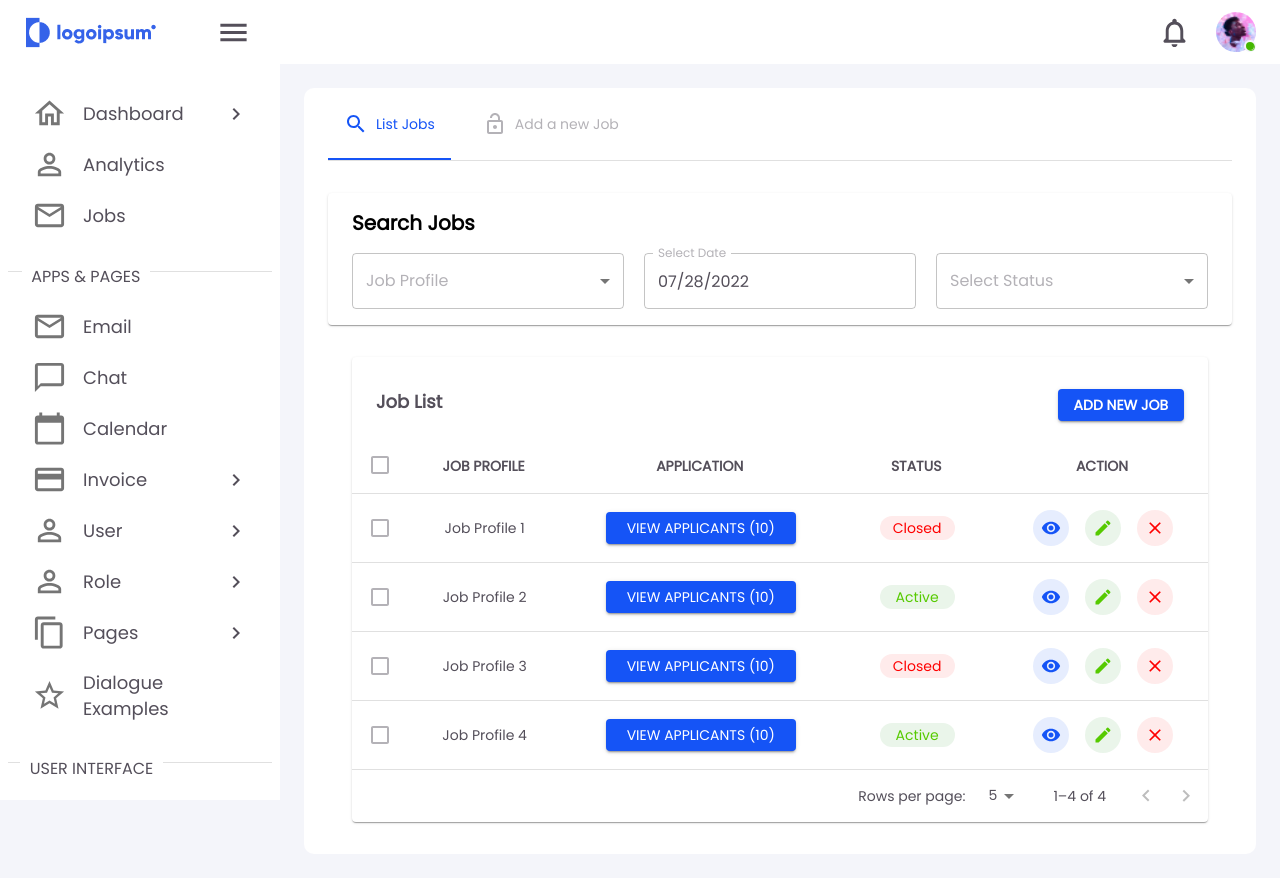
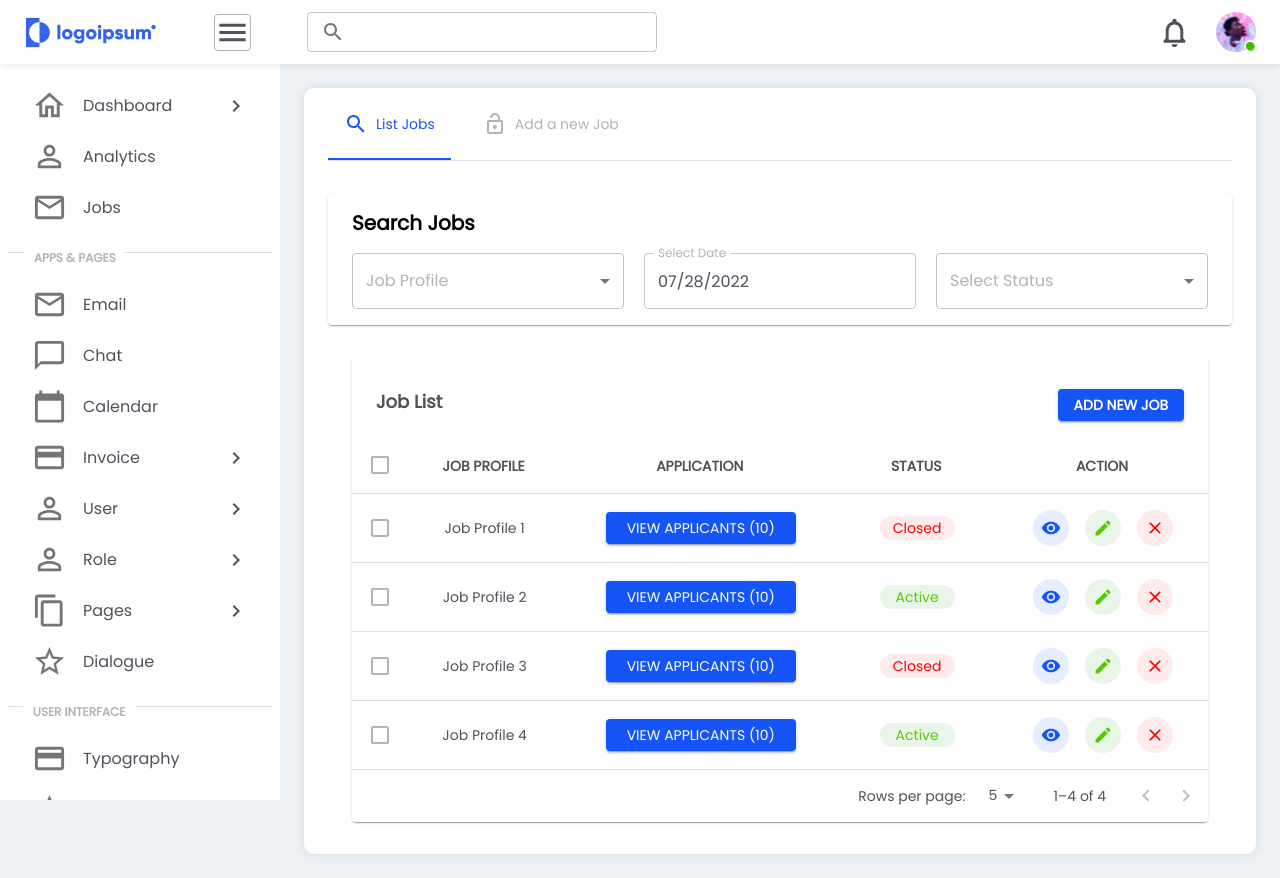
Before and after one commit to pratikwadke02/all-season-24x7-b2b, a React (Create React App) app in the folder client/: page /jobs in a window 1280 px wide. Both pictures are taken after a click on the button 233 px from the left and 32 px from the top of the page. Built offline with nearby package versions, Linux system fonts and the light colour scheme.

Commit message:
UI changes and onclick feature added

```diff
--- a/client/src/components/Analytics/Account/Account.jsx
+++ b/client/src/components/Analytics/Account/Account.jsx
@@ -156,7 +156,7 @@
             </Typography>
           </Box>
         </Box>
-        <Box sx={{mt:2}}>
+        <Box sx={{mt:2, mb:2}}>
           <Button
             variant="contained"
             color="info"
--- a/client/src/components/Analytics/Analytics.jsx
+++ b/client/src/components/Analytics/Analytics.jsx
@@ -52,6 +52,7 @@
         maxWidth: {lg: 'inherit'},
         // height: '100%',
         alignItems: "center",
+        boxShadow: "0px 0px 10px rgba(0, 0, 0, 0.1)",
       }}
     >
       <TabComponent data={data} />
--- a/client/src/components/Analytics/Info/Info.jsx
+++ b/client/src/components/Analytics/Info/Info.jsx
@@ -112,7 +112,7 @@
             </FormControl>
           </Box>
         </Box>
-        <Box sx={{}}>
+        <Box sx={{mb:2}}>
           <Button
             variant="contained"
             color="info"
--- a/client/src/components/Analytics/Notification/Notification.jsx
+++ b/client/src/components/Analytics/Notification/Notification.jsx
@@ -14,7 +14,7 @@
 
   return (
     <>
-      <Container sx={{ display: "flex", flexDirection: "column",maxWidth:{xs:'100%', lg:'inherit'}, p: 3 }}>
+      <Container sx={{ display: "flex", flexDirection: "column",maxWidth:{xs:'100%', lg:'inherit'} }}>
         <Box sx={{ display: "flex", alignItems: "center" }}>
           <BarChartOutlinedIcon
             fontSize="large"
@@ -33,7 +33,7 @@
         <Box sx={{mt:2}}>
           <SwitchComponent options={switchOptions} />
         </Box>
-        <Box sx={{ mt: 2, display:'flex' }}>
+        <Box sx={{ mt: 2,mb:2, display:'flex' }}>
           <Button
             color="info"
             variant="contained"
--- a/client/src/components/Jobs/Jobs.jsx
+++ b/client/src/components/Jobs/Jobs.jsx
@@ -29,6 +29,7 @@
           borderRadius: "10px",
           maxWidth: 1132,
           maxWidth:{ xs:"100%" , lg:"inherit"},
+          boxShadow: "0px 0px 10px rgba(0, 0, 0, 0.1)",
         }}
       >
         <TabComponent data={data} />
--- a/client/src/components/Navbar/DashboardNavbar.jsx
+++ b/client/src/components/Navbar/DashboardNavbar.jsx
@@ -1,117 +1,117 @@
-import React from 'react';
-import {useState} from 'react';
-import { styled, useTheme } from '@mui/material/styles';
-import Box from '@mui/material/Box';
-import Drawer from '@mui/material/Drawer';
-import CssBaseline from '@mui/material/CssBaseline';
-import MuiAppBar from '@mui/material/AppBar';
-import Toolbar from '@mui/material/Toolbar';
-import Typography from '@mui/material/Typography';
-import IconButton from '@mui/material/IconButton';
-import { Tooltip, Menu, Divider, SwipeableDrawer  } from '@mui/material';
+import React from "react";
+import { useState } from "react";
+import { styled, useTheme } from "@mui/material/styles";
+import Box from "@mui/material/Box";
+import Drawer from "@mui/material/Drawer";
+import CssBaseline from "@mui/material/CssBaseline";
+import MuiAppBar from "@mui/material/AppBar";
+import Toolbar from "@mui/material/Toolbar";
+import Typography from "@mui/material/Typography";
+import IconButton from "@mui/material/IconButton";
+import { Tooltip, Menu, Divider, SwipeableDrawer } from "@mui/material";
 import RadioButtonCheckedIcon from "@mui/icons-material/RadioButtonChecked";
-import {images} from '../../constants/index';
-import SearchIcon from '@mui/icons-material/Search';
-import NotificationsNoneRoundedIcon from '@mui/icons-material/NotificationsNoneRounded';
-import Avatar from '@mui/material/Avatar';
-import Analytics from '../Analytics/Analytics';
-import DashboardSidebar from '../Sidebar/DashboardSidebar';
-import NotificationMenu from '../Menu/NotificationMenu';
-import ProfileMenu from '../Menu/ProfileMenu';
-import Badge from '@mui/material/Badge';
-import {theme} from '../../theme';
-import Jobs from '../Jobs/Jobs';
-import MenuIcon from '@mui/icons-material/Menu';
-import {Routes, Route, BrowserRouter} from 'react-router-dom';
+import { images } from "../../constants/index";
+import SearchIcon from "@mui/icons-material/Search";
+import NotificationsNoneRoundedIcon from "@mui/icons-material/NotificationsNoneRounded";
+import Avatar from "@mui/material/Avatar";
+import Analytics from "../Analytics/Analytics";
+import DashboardSidebar from "../Sidebar/DashboardSidebar";
+import NotificationMenu from "../Menu/NotificationMenu";
+import ProfileMenu from "../Menu/ProfileMenu";
+import Badge from "@mui/material/Badge";
+import { theme } from "../../theme";
+import Jobs from "../Jobs/Jobs";
+import MenuIcon from "@mui/icons-material/Menu";
+import SearchWithICon from "../utils/Search/SearchWithIcon";
+import { Routes, Route, BrowserRouter } from "react-router-dom";
+import SearchWithIcon from "../utils/Search/SearchWithIcon";
 
 const StyledBadge = styled(Badge)(({ theme }) => ({
-  '& .MuiBadge-badge': {
-    backgroundColor: '#44b700',
-    color: '#44b700',
+  "& .MuiBadge-badge": {
+    backgroundColor: "#44b700",
+    color: "#44b700",
     boxShadow: `0 0 0 2px ${theme.palette.background.paper}`,
-    '&::after': {
-      position: 'absolute',
+    "&::after": {
+      position: "absolute",
       top: 0,
       left: 0,
-      width: '100%',
-      height: '100%',
-      borderRadius: '50%',
-      animation: 'ripple 1.2s infinite ease-in-out',
-      border: '1px solid currentColor',
+      width: "100%",
+      height: "100%",
+      borderRadius: "50%",
+      animation: "ripple 1.2s infinite ease-in-out",
+      border: "1px solid currentColor",
       content: '""',
     },
   },
-  '@keyframes ripple': {
-    '0%': {
-      transform: 'scale(.8)',
+  "@keyframes ripple": {
+    "0%": {
+      transform: "scale(.8)",
       opacity: 1,
     },
-    '100%': {
-      transform: 'scale(2.4)',
+    "100%": {
+      transform: "scale(2.4)",
       opacity: 0,
     },
   },
 }));
 
-const drawerWidth = 280;   // width of the drawer 280
+const drawerWidth = 280; // width of the drawer 280
 
-const Main = styled('main', { shouldForwardProp: (prop) => prop !== 'open' })(
+const Main = styled("main", { shouldForwardProp: (prop) => prop !== "open" })(
   ({ theme, open }) => ({
     flexGrow: 1,
     padding: theme.spacing(3),
-    transition: theme.transitions.create('margin', {
+    transition: theme.transitions.create("margin", {
       easing: theme.transitions.easing.sharp,
       duration: theme.transitions.duration.leavingScreen,
     }),
     marginLeft: `-${drawerWidth}px`,
     // marginLeft: {xs: 0, sm:'-340px'},
     ...(open && {
-      transition: theme.transitions.create('margin', {
+      transition: theme.transitions.create("margin", {
         easing: theme.transitions.easing.easeOut,
         duration: theme.transitions.duration.enteringScreen,
       }),
       marginLeft: 0,
     }),
-  }),
+  })
 );
 
-const ResponsiveMain = styled('main', { shouldForwardProp: (prop) => prop !== 'open' })(
-  ({ theme, open }) => ({
+const ResponsiveMain = styled("main", {
+  shouldForwardProp: (prop) => prop !== "open",
+})(({ theme, open }) => ({
   flexGrow: 1,
   padding: theme.spacing(3),
-    transition: theme.transitions.create('margin', {
+  transition: theme.transitions.create("margin", {
     easing: theme.transitions.easing.sharp,
     duration: theme.transitions.duration.leavingScreen,
   }),
-    marginLeft:0,
+  marginLeft: 0,
   ...(open && {
-      transition: theme.transitions.create('margin', {
+    transition: theme.transitions.create("margin", {
       easing: theme.transitions.easing.easeOut,
       duration: theme.transitions.duration.enteringScreen,
     }),
     marginLeft: 0,
   }),
-  }),
-);
+}));
 
 const AppBar = styled(MuiAppBar, {
-  shouldForwardProp: (prop) => prop !== 'open',
+  shouldForwardProp: (prop) => prop !== "open",
 })(({ theme, open }) => ({
-  transition: theme.transitions.create(['margin', 'width'], {
+  transition: theme.transitions.create(["margin", "width"], {
     easing: theme.transitions.easing.sharp,
     duration: theme.transitions.duration.leavingScreen,
   }),
   ...(open && {
     width: `calc(100% - ${drawerWidth}px)`,
     marginLeft: `${drawerWidth}px`,
-    transition: theme.transitions.create(['margin', 'width'], {
+    transition: theme.transitions.create(["margin", "width"], {
       easing: theme.transitions.easing.easeOut,
       duration: theme.transitions.duration.enteringScreen,
     }),
   }),
 }));
-
-
 
 export default function PersistentDrawerLeft() {
   const theme = useTheme();
@@ -119,6 +119,13 @@
   const [open, setOpen] = React.useState(false);
   const [anchorElUser, setAnchorElUser] = useState(null);
   const [anchorElNotifications, setAnchorElNotifications] = useState(null);
+
+  const toggleDrawer = (open) => (event) => {
+    if(event.type === "keydown" && (event.key === "Tab" || event.key === "Shift")) {
+      return;
+    }
+    setOpen(open);
+  }
 
   const handleDrawerOpen = () => {
     setOpen(!open);
@@ -130,11 +137,11 @@
 
   const handleOpenNotificationsMenu = (event) => {
     setAnchorElNotifications(event.currentTarget);
-  }
+  };
 
   const handleCloseNotificationMenu = (event) => {
     setAnchorElNotifications(null);
-  }
+  };
 
   const handleOpenUserMenu = (event) => {
     setAnchorElUser(event.currentTarget);
@@ -144,49 +151,98 @@
     setAnchorElUser(null);
   };
 
-
-  const DrawerHeader = styled('div')(({ theme }) => ({
-    display: 'flex',
-    alignItems: 'center',
+  const DrawerHeader = styled("div")(({ theme }) => ({
+    display: "flex",
+    alignItems: "center",
     padding: theme.spacing(0, 1),
     // necessary for content to be below app bar
     ...theme.mixins.toolbar,
-    justifyContent: 'flex-end',
+    justifyContent: "flex-end",
   }));
 
+  const searchIcon = <SearchIcon />;
 
   return (
-    <Box sx={{ display: 'flex' }}>
+    <Box sx={{ display: "flex" }}>
       {/* <CssBaseline /> */}
-      <AppBar elevation={0} position="fixed" sx={{zIndex: (theme) => theme.zIndex.drawer + 1}} >
+      <AppBar
+        elevation={0}
+        position="fixed"
+        sx={{
+          zIndex: (theme) => theme.zIndex.drawer + 1,
+          boxShadow: "0px 0px 10px rgba(0, 0, 0, 0.1)",
+        }}
+      >
         <Toolbar>
-          <Box sx={{display:'flex', minWidth:{xs:'170px' ,sm:'235px'}, justifyContent:'space-between',alignItems:'center', flexDirection:{xs:'row-reverse', sm:'row'}}}>
-          <Box sx={{display:'flex'}}>
-          <img src={images.HomeLogo} alt="dashboard-logo"/>
+          <Box
+            sx={{
+              display: "flex",
+              minWidth: { xs: "170px", sm: "235px" },
+              justifyContent: "space-between",
+              alignItems: "center",
+              flexDirection: { xs: "row-reverse", sm: "row" },
+            }}
+          >
+            <Box sx={{ display: "flex" }}>
+              <img src={images.HomeLogo} alt="dashboard-logo" />
             </Box>
             <IconButton
               color="inherit"
               aria-label="open drawer"
-            onClick={handleDrawerOpen}
-            edge="start"  //...(open && { display: 'none' })
+              onClick={toggleDrawer(true)}
+              edge="start" //...(open && { display: 'none' })
             >
-            <MenuIcon fontSize='large' sx={{backgroundColor:theme.palette.background.default, color:theme.palette.text.primary, borderRadius:'4px'}} />
+              <MenuIcon
+                fontSize="large"
+                sx={{
+                  backgroundColor: theme.palette.background.default,
+                  color: theme.palette.text.primary,
+                  borderRadius: "4px",
+                  border: "1px solid" + theme.palette.text.secondary,
+                }}
+              />
             </IconButton>
           </Box>
-          <Box sx={{ flexGrow: 1, display:'flex',alignItems:'center', flexDirection:'row', ml:4}}>
-              <IconButton sx={{display:{xs:'none',sm:'none'}}}>
+          <Box
+            sx={{
+              flexGrow: 1,
+              display: "flex",
+              alignItems: "center",
+              flexDirection: "row",
+              ml: 4,
+            }}
+          >
+            <IconButton sx={{ display: { xs: "none", sm: "none" } }}>
               <SearchIcon fontSize="large" />
             </IconButton>
+            <Box
+              sx={{
+                ml: 2,
+                maxWidth: "350px",
+                width: "100%",
+                display: { xs: "none", sm: "block" },
+              }}
+            >
+              <SearchWithIcon
+                id="search"
+                icon={searchIcon}
+                position="start"
+                adornment="true"
+              />
             </Box>
-            <Box sx={{ flexGrow: 0, display:'flex' }}>
-            <Tooltip title="Open Notifications" sx={{mr:{xs:0, sm:2}}}>
+          </Box>
+          <Box sx={{ flexGrow: 0, display: "flex" }}>
+            <Tooltip title="Open Notifications" sx={{ mr: { xs: 0, sm: 2 } }}>
               <IconButton onClick={handleOpenNotificationsMenu}>
-              <NotificationsNoneRoundedIcon fontSize="large" sx={{color:theme.palette.text.primary }}/>
+                <NotificationsNoneRoundedIcon
+                  fontSize="large"
+                  sx={{ color: theme.palette.text.primary }}
+                />
               </IconButton>
             </Tooltip>
             <Menu
-            PaperProps={{ sx: { width: "100%" , maxWidth:'380px' } }}
-            sx={{mr:1, mt: "45px", width:{xs:'350px', sm:'380px'}}}
+              PaperProps={{ sx: { width: "100%", maxWidth: "380px" } }}
+              sx={{ mr: 1, mt: "45px", width: { xs: "350px", sm: "380px" } }}
               id="notification-appbar"
               anchorEl={anchorElNotifications}
               anchorOrigin={{
@@ -203,7 +259,7 @@
             >
               <NotificationMenu />
             </Menu>
-            <Tooltip title="Open settings" sx={{ml:1}}>
+            <Tooltip title="Open settings" sx={{ ml: 1 }}>
               <IconButton
                 onClick={handleOpenUserMenu}
                 sx={{ p: 0, display: { xs: "block", sm: "block" } }}
@@ -218,7 +274,7 @@
               </IconButton>
             </Tooltip>
             <Menu
-              PaperProps={{ sx: { width: "100%" , maxWidth:'230px' } }}
+              PaperProps={{ sx: { width: "100%", maxWidth: "230px" } }}
               sx={{ mt: "45px" }}
               id="menu-appbar"
               anchorEl={anchorElUser}
@@ -241,77 +297,85 @@
       </AppBar>
       <BrowserRouter>
         <Drawer
-        PaperProps = {{
-          sx : {
-            p:1,
+          PaperProps={{
+            sx: {
+              p: 1,
               textAlign: "center",
               backgroundColor: theme.palette.background.default,
-            border: 'none',
+              border: "none",
               // position: 'relative',
-            }
+            },
           }}
           sx={{
             width: drawerWidth,
             flexShrink: 0,
-          '& .MuiDrawer-paper': {
+            "& .MuiDrawer-paper": {
               width: drawerWidth,
-            boxSizing: 'border-box',
+              boxSizing: "border-box",
             },
-          display: { xs: 'none', sm: 'block' },
+            display: { xs: "none", sm: "block" },
           }}
           // variant={{xs:"permanent", sm:"persistent"}}
           variant="persistent"
           anchor="left"
           open={open}
         >
-
-        <DrawerHeader>
-        </DrawerHeader>
+          <DrawerHeader></DrawerHeader>
           <DashboardSidebar />
         </Drawer>
         <Drawer
-        PaperProps = {{
-          sx : {
-            p:1,
+          PaperProps={{
+            sx: {
+              p: 1,
               textAlign: "center",
               backgroundColor: theme.palette.background.default,
-            border: 'none',
-            position: 'relative',
-            }
+              border: "none",
+              position: "relative",
+            },
           }}
           sx={{
             width: drawerWidth,
             flexShrink: 0,
-          '& .MuiDrawer-paper': {
+            "& .MuiDrawer-paper": {
               width: drawerWidth,
-            boxSizing: 'border-box',
+              boxSizing: "border-box",
             },
             display: { xs: "block", sm: "none" },
           }}
           variant="temporary"
           anchor="left"
           open={open}
-        onClose={handleDrawerClose}
+          onClose={toggleDrawer(false)}
         >
-
-        <DrawerHeader>
-        </DrawerHeader>
+          <Box
+            role="presentation"
+            onClick={toggleDrawer(false)}
+            onKeyDown={toggleDrawer(false)}
+          >
+            <DrawerHeader></DrawerHeader>
             <DashboardSidebar />
+          </Box>
         </Drawer>
-      <Main open={open} sx={{maxWidth:'1300px', display:{xs:'none',sm:'block' }}}>
+        <Main
+          open={open}
+          sx={{ maxWidth: "1300px", display: { xs: "none", sm: "block" } }}
+        >
           <DrawerHeader />
           <Routes>
             <Route path="/all-season-24x7-b2b" element={<Analytics />} />
-          <Route path="/jobs" element={<Jobs/>} />
+            <Route path="/jobs" element={<Jobs />} />
           </Routes>
           {/* <Analytics /> */}
           {/* <Jobs /> */}
         </Main>
-      <ResponsiveMain open={open} sx={{maxWidth:'1300px', display:{xs:'block',sm:'none' }}}>
+        <ResponsiveMain
+          open={open}
+          sx={{ maxWidth: "1300px", display: { xs: "block", sm: "none" } }}
+        >
           <DrawerHeader />
           <Routes>
             <Route path="/all-season-24x7-b2b" element={<Analytics />} />
-          <Route path="/jobs" element={<Jobs/>} />
+            <Route path="/jobs" element={<Jobs />} />
           </Routes>
           {/* <Analytics /> */}
           {/* <Jobs /> */}
--- a/client/src/components/Sidebar/DashboardSidebar.jsx
+++ b/client/src/components/Sidebar/DashboardSidebar.jsx
@@ -169,7 +169,7 @@
     ],
   },
   {
-    name: "Dialogue Examples",
+    name: "Dialogue",
     icon: <StarBorderOutlinedIcon fontSize="large" />,
     link: "/dialogue",
     isHeader: true,
@@ -243,29 +243,29 @@
 
   return (
     <>
-      <List sx={{ p: 1 , pt:2, pb:2}}>
+      <List sx={{ p: 1}}>
         {appsAndPagesData.map((item, index) => {
           return <CollapseComponent {...item} key={index} />;
         })}
       </List>
-      <Divider textAlign="left" sx={{ pt: 1, pb: 1 }}>
-        <Typography sx={{ mb: "-.75rem" }}>APPS & PAGES</Typography>
+      <Divider  textAlign="left" sx={{ pt: 1, pb: 2 }}>
+        <Typography variant="h6" sx={{ mb: "-.75rem",color:theme.palette.text.secondary, fontWeight:theme.typography.fontWeightBold }}>APPS & PAGES</Typography>
       </Divider>
-      <List sx={{ p: 1,  pt:2, pb:2 }}>
+      <List sx={{ p: 1}}>
         {userIntefaceData.map((item, index) => {
           return <CollapseComponent {...item} key={index} />;
         })}
       </List>
-      <Divider textAlign="left" sx={{ pt: 1, pb: 1 }}>
-        <Typography sx={{ mb: "-.75rem" }}>USER INTERFACE</Typography>
+      <Divider textAlign="left" sx={{ pt: 1, pb: 2 }}>
+        <Typography variant="h6" sx={{ mb: "-.75rem",color:theme.palette.text.secondary, fontWeight:theme.typography.fontWeightBold }}>USER INTERFACE</Typography>
       </Divider>
-      <List sx={{ p: 1 , pt:2, pb:2}}>
+      <List sx={{ p: 1}}>
         {formsAndTablesData.map((item, index) => {
           return <CollapseComponent {...item} key={index} />;
         })}
       </List>
-      <Divider textAlign="left" sx={{ pt: 1, pb: 1 }}>
-        <Typography sx={{ mb: "-.75rem" }}>FORMS & TABLES</Typography>
+      <Divider textAlign="left" sx={{ pt: 1}}>
+        <Typography variant="h6" sx={{ mb: "-.75rem",color:theme.palette.text.secondary, fontWeight:theme.typography.fontWeightBold }}>FORMS & TABLES</Typography>
       </Divider>
     </>
   );
--- a/client/src/components/utils/Collapse/CollapseComponent.jsx
+++ b/client/src/components/utils/Collapse/CollapseComponent.jsx
@@ -35,11 +35,11 @@
       <ListItemIcon sx={{ mr: 2 }}>{icon}</ListItemIcon>
       <ListItemText inset={!icon}>
         {isHeader ? (
-           <Typography variant="h3" sx={{mb:-.15}}>
+           <Typography variant="h4" sx={{mb:-.15}}>
            {name}
            </Typography>
         ): (
-          <Typography variant="h4" sx={{mb:-.15}}>
+          <Typography variant="h5" sx={{mb:-.15}}>
             {name}
           </Typography>
         )}
--- /dev/null
+++ b/client/src/components/utils/Search/SearchWithIcon.jsx
@@ -0,0 +1,34 @@
+import React from 'react'
+import { FormControl, InputLabel, InputAdornment, OutlinedInput } from '@mui/material';
+
+const SearchWithIcon = (props) => {
+
+    const {icon, label, id, position} = props;
+
+    if(position == "start"){
+        return (
+            <FormControl sx={{ width: '100%' }} variant="outlined">
+                  <InputLabel htmlFor="outlined-adornment-password">{label}</InputLabel>
+                  <OutlinedInput
+                    sx={{height: '40px'}}
+                    id={id}
+                    startAdornment = {<InputAdornment position="start">{icon}</InputAdornment>}
+                    label={label}
+                  />
+                </FormControl>
+          )
+    }else{
+        return (
+            <FormControl sx={{ width: '100%' }} variant="outlined">
+                  <InputLabel htmlFor="outlined-adornment-password">{label}</InputLabel>
+                  <OutlinedInput
+                    id={id}
+                    endAdornment = {<InputAdornment position="end">{icon}</InputAdornment>}
+                    label={label}
+                  />
+                </FormControl>
+          )
+    }
+}
+
+export default SearchWithIcon
--- a/client/src/views/Dashboard/Dashboard.jsx
+++ b/client/src/views/Dashboard/Dashboard.jsx
@@ -9,7 +9,7 @@
   return (
     <>
     <Box
-    bgcolor={'#f4f5fa'} sx={{
+    bgcolor={'#ebf1f4'} sx={{
       minHeight:{xs:'100vh'}
     }}>
         <DashboardNavbar />
```
Also changed, not shown: client/src/components/Analytics/Billing/Billing.jsx (+4 -3 lines). Lines whose indentation alone changed are shown as unchanged.
